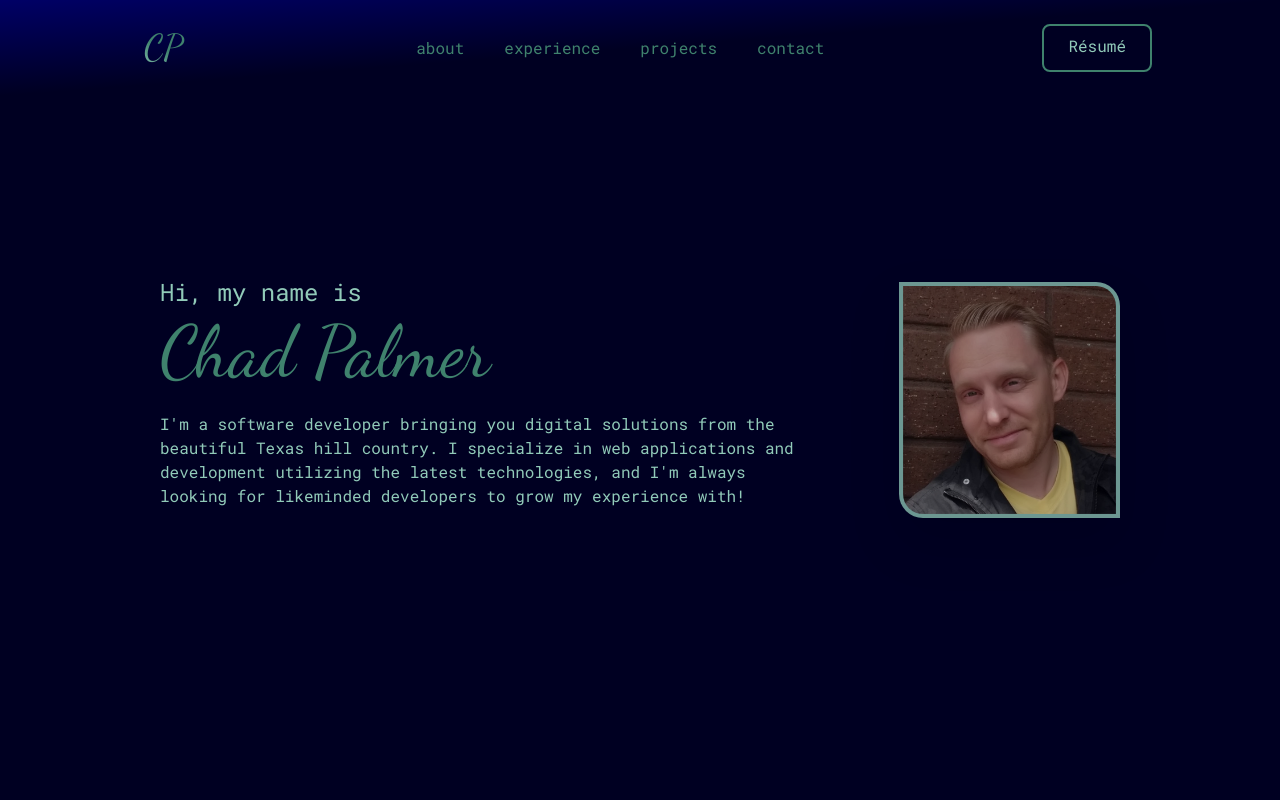
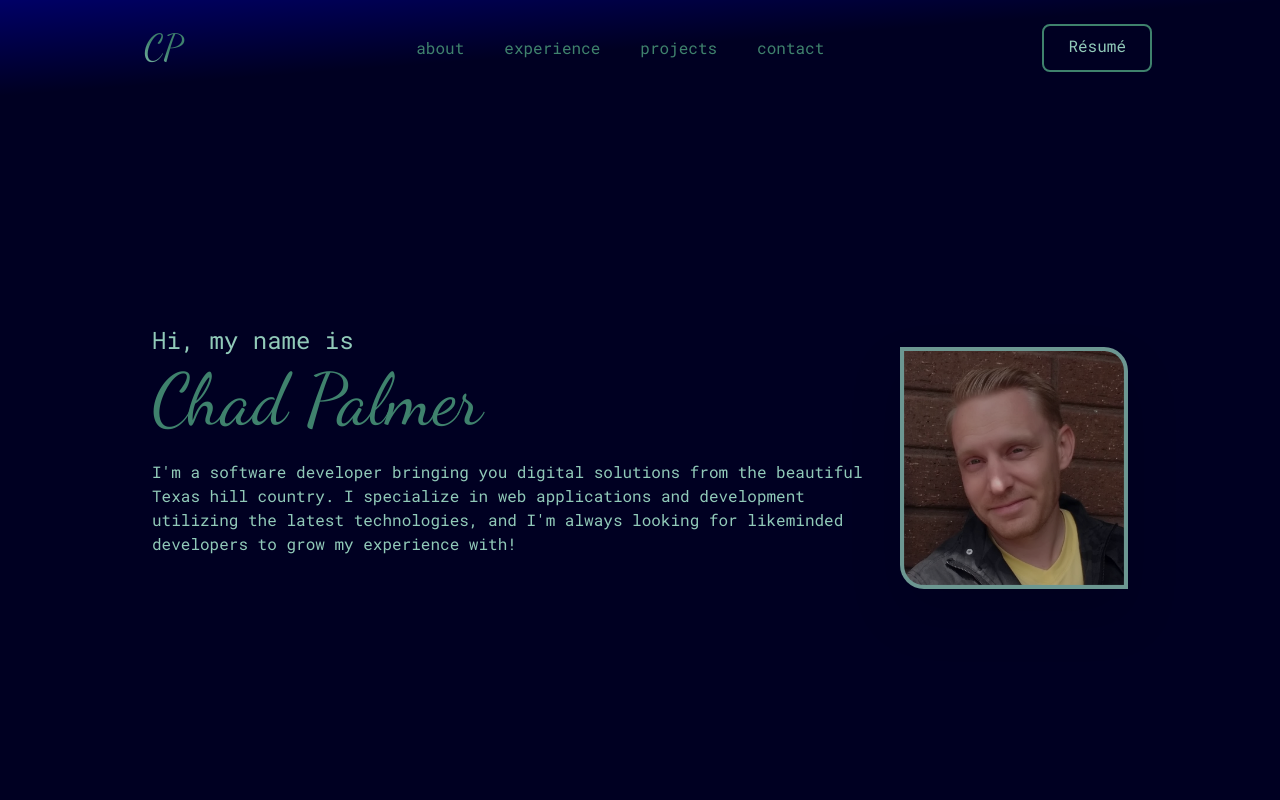
Before and after one commit to cpalmer-atx/react-tailwind-portfolio, a React (Create React App) app: page / in a window 1280 px wide. Shown: the top 800 px of the page. Built offline with nearby package versions, Linux system fonts and the light colour scheme; the HTML template or start-up script is replaced by a standard one.

Commit message:
home component MVP finished

```diff
--- a/src/components/Home.jsx
+++ b/src/components/Home.jsx
@@ -3,10 +3,10 @@ import profileImage from '../assets/profileImg.png'
 const Home = () => {
 
   const styles = {
-    home: 'relative container mx-auto p-6 h-screen max-w-full bg-primary',
-    homeContainer: 'flex flex-col p-8 justify-center items-center mx-auto h-full max-w-5xl md:flex-row',
+    home: 'relative container mx-auto pt-24 h-screen max-w-full bg-primary',
+    homeContainer: 'flex flex-col py-8 px-6 justify-center items-center mx-auto h-full max-w-5xl md:flex-row',
     homeContent: 'flex flex-col text-secondaryTxt',
-    imageContainer: ' drop-shadow-2xl',
+    imageContainer: ' drop-shadow-2xl pt-10',
     profile: 'p-1 mx-auto rounded-tr-3xl rounded-bl-3xl bg-secondaryTxt opacity-75 w-1/2 md:w-full'
   }
   const { home, homeContainer, homeContent, imageContainer, profile } = styles
@@ -15,9 +15,9 @@ const Home = () => {
     <section name='home' className={home}>
       <div className={homeContainer}>
         <div className={homeContent}>
-          <h3 className='text-2xl'>Hi, my name is</h3>
-          <h2 className='text-primaryTxt font-logo text-7xl py-2'>Chad Palmer</h2>
-          <p className='py-4 pr-20'>
+          <h3 className='text-2xl text-center md:text-left'>Hi, my name is</h3>
+          <h2 className='text-primaryTxt text-center md:text-left font-logo text-7xl py-2'>Chad Palmer</h2>
+          <p className='py-4 pr-9 text-center md:text-left'>
             I'm a software developer bringing you digital solutions from the beautiful Texas hill country.  I specialize in web applications and development utilizing the latest technologies, and I'm always looking for likeminded developers to grow my experience with!
           </p>
         </div>
```
